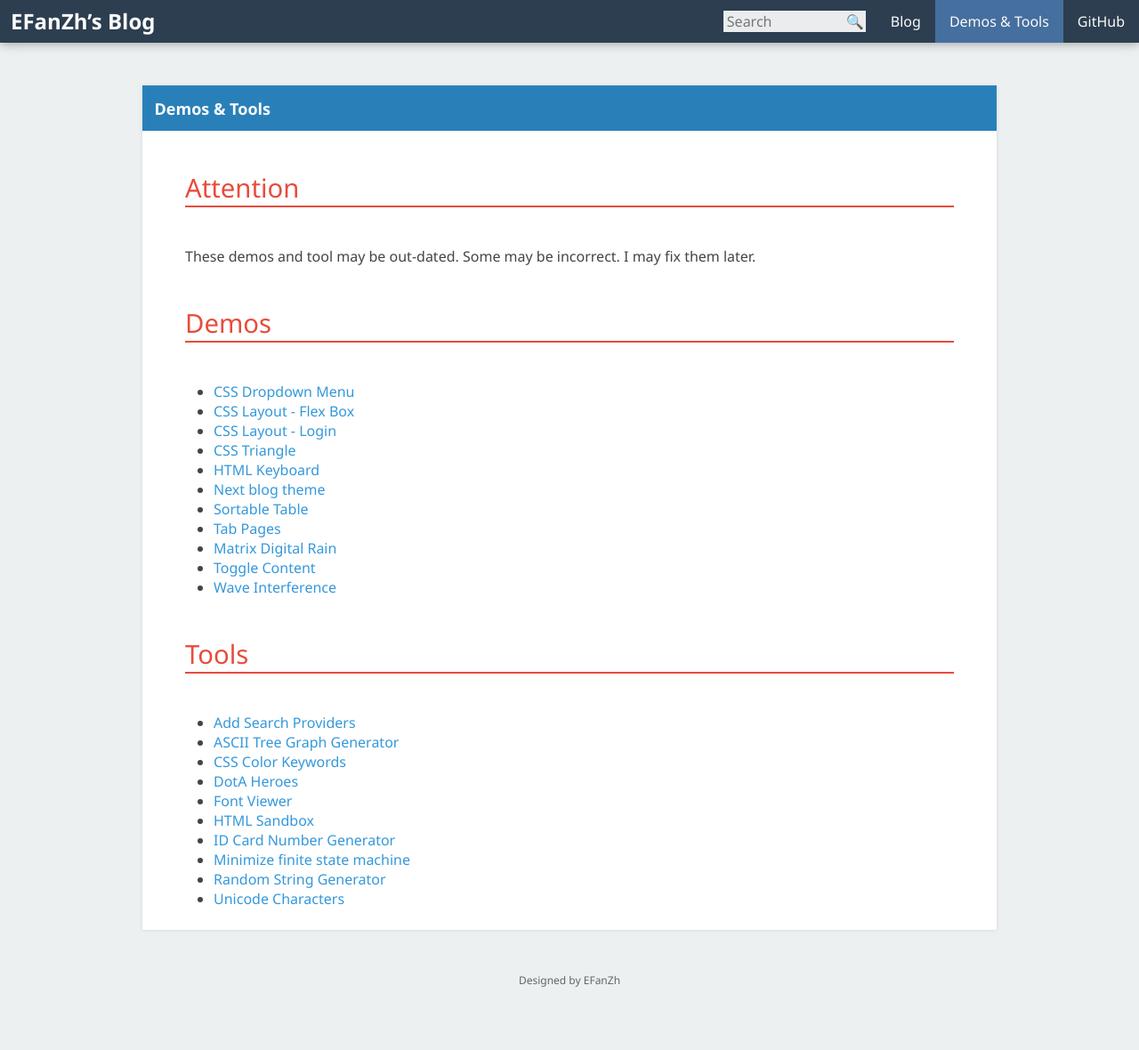
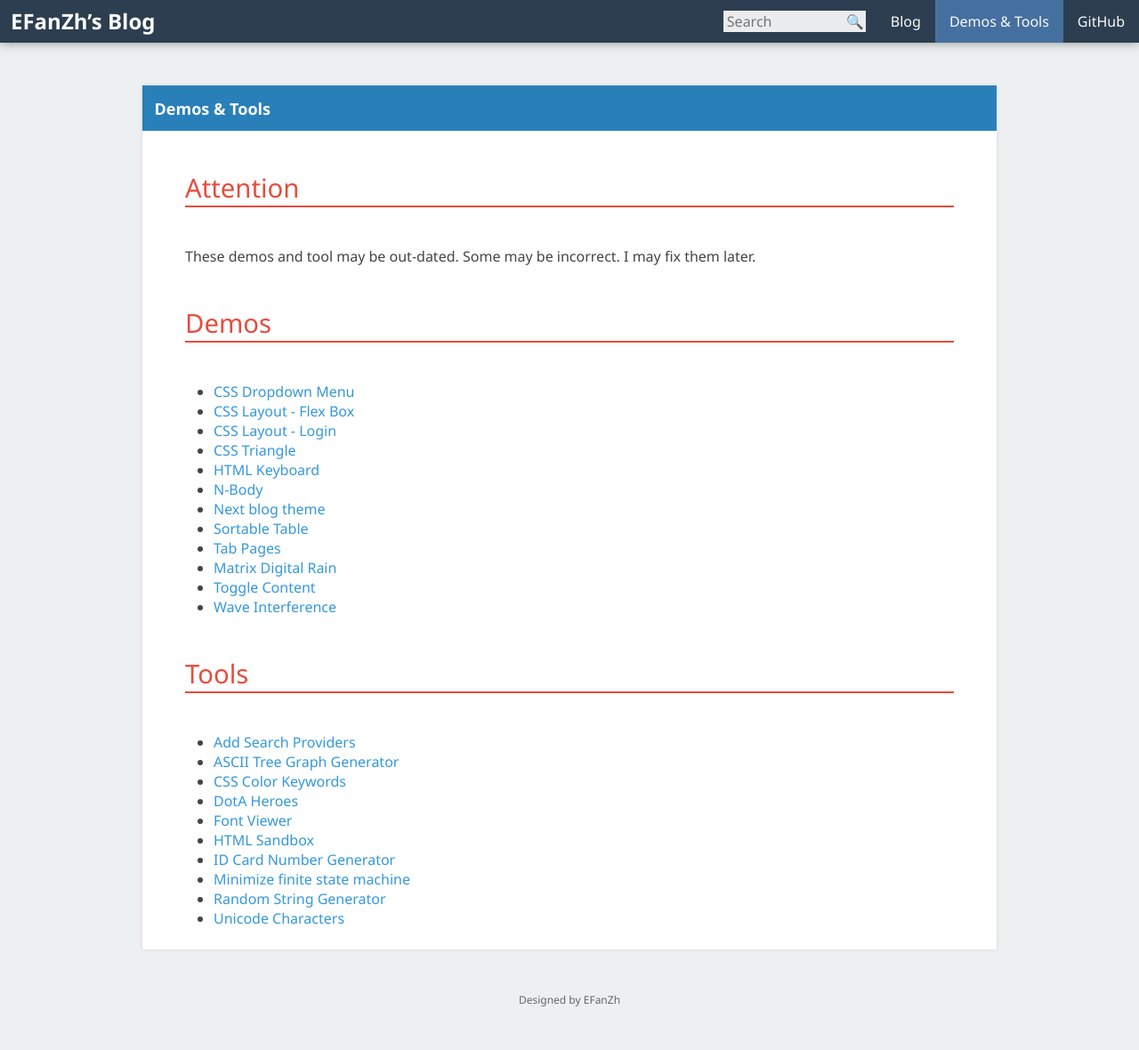
Before and after one commit to EFanZh/efanzh.github.io, a Jekyll site: the page built from demos-and-tools.html, in a window 1280 px wide. Shown: the whole page at 89% size. Built offline with Jekyll 4.4.1, drawn with Linux system fonts in a browser that asks for light colours; before the commit the page ends 1158 px from its top, so only the background shows below that.

Commit message:
Add link to N-Body

```diff
--- a/demos-and-tools.html
+++ b/demos-and-tools.html
@@ -21,6 +21,9 @@ title: Demos & Tools
     </li>
     <li>
         <a href="/demos/html-keyboard/html-keyboard.html">HTML Keyboard</a>
+    </li>
+    <li>
+        <a href="/n-body/">N-Body</a>
     </li>
     <li>
         <a href="/demos/next-blog-theme/">Next blog theme</a>
```
